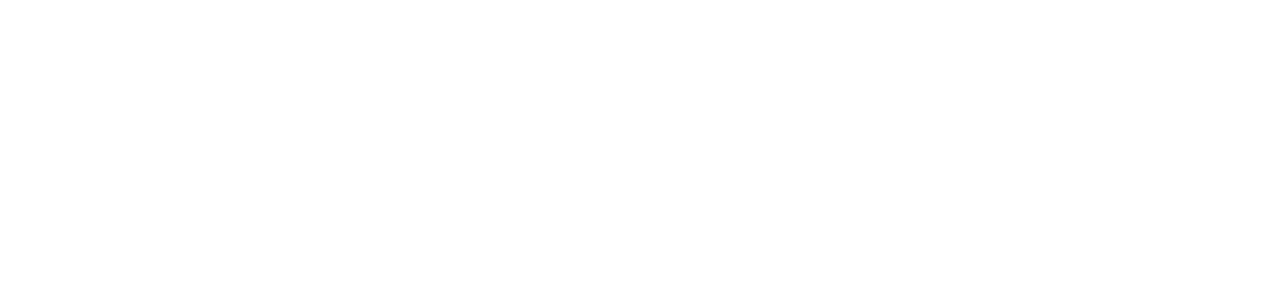
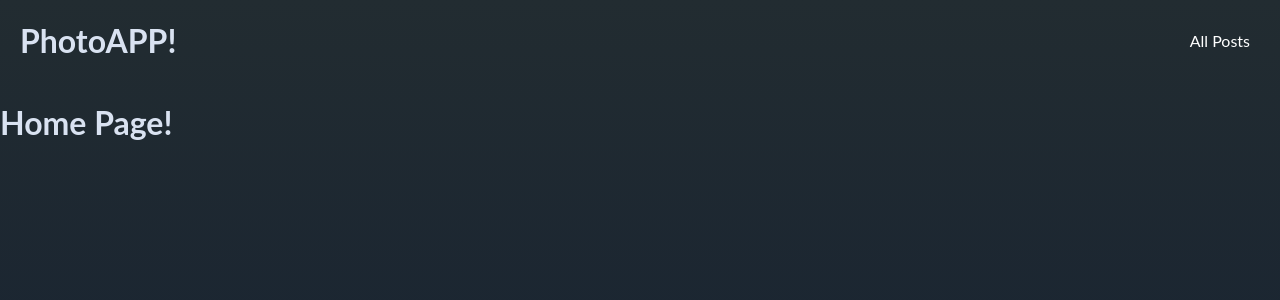
Before and after one commit to alexcortes18/PhotoApp, a React (Vite) app: page / in a window 1280 px wide. Shown: the top 300 px of the page. Built offline with nearby package versions, Linux system fonts and the light colour scheme.

Commit message:
first steps

```diff
--- a/package.json
+++ b/package.json
@@ -10,8 +10,10 @@
     "preview": "vite preview"
   },
   "dependencies": {
+    "@tanstack/react-query": "^5.61.3",
     "react": "^18.3.1",
-    "react-dom": "^18.3.1"
+    "react-dom": "^18.3.1",
+    "react-router-dom": "^7.0.1"
   },
   "devDependencies": {
     "@eslint/js": "^9.13.0",
--- a/src/App.jsx
+++ b/src/App.jsx
@@ -1,4 +1,30 @@
+import { RouterProvider, createBrowserRouter } from 'react-router-dom'
+
+import Home from './pages/Home'
+import Error from './pages/Error'
+import Posts from './pages/Posts'
+import RootLayout from './pages/RootLayout'
+
+const router = createBrowserRouter([
+    {
+        path:'/',
+        element: <RootLayout/>,
+        errorElement: <Error/>,
+        children: [
+            {
+                path:'/',
+                element: <Home/>
+            },
+            {
+                path:'/posts',
+                element: <Posts/>
+            }
+        ]
+    },
+]);
+
 function App() {
+    return <RouterProvider router={router}></RouterProvider>
 }
 
-export default App
+export default App;
--- /dev/null
+++ b/src/components/Header.jsx
@@ -0,0 +1,10 @@
+export default function Header({ children }) {
+    return (
+        <div className="header-container">
+            <h1>PhotoAPP!</h1>
+            <nav className="header-children">
+                {children}
+            </nav>
+        </div>
+    );
+}
--- a/src/index.css
+++ b/src/index.css
@@ -0,0 +1,28 @@
+* {
+    box-sizing: border-box;
+}
+
+body {
+    margin: 0;
+    font-family: 'Lato', serif;
+    background: linear-gradient(#222c31, #111d32);
+    color: #d9e2f1;
+    min-height: 100vh;
+}
+
+.header-container{
+    display: flex;
+    /* flex-direction: row; row is already default */
+    justify-content: space-between;
+    align-items: center;
+    padding: 0 20px;
+}
+.header-children{
+    margin-right: 10px;
+    display: flex;
+    gap: 15px;
+}
+.nav-item{
+    text-decoration: None;
+    color: white;
+}
--- /dev/null
+++ b/src/pages/Error.jsx
@@ -0,0 +1,5 @@
+export default function ErrorPage(){
+    return (
+        <h1>Error Page!</h1>
+    )
+}
--- /dev/null
+++ b/src/pages/Home.jsx
@@ -0,0 +1,15 @@
+import { Link, Outlet } from "react-router-dom"
+import Header from "../components/Header"
+
+export default function Home() {
+    return (
+        <>
+            <Header>
+                <Link to='/posts' className="nav-item">
+                    <p>All Posts</p>
+                </Link>
+            </Header>
+            <h1>Home Page!</h1>
+        </>
+    )
+}
--- /dev/null
+++ b/src/pages/Posts.jsx
@@ -0,0 +1,15 @@
+import { Outlet, Link } from "react-router-dom"
+import Header from "../components/Header"
+
+export default function Posts() {
+    return (
+        <>
+            <Header>
+                <Link to='/' className="nav-item">
+                    <p>Home</p>
+                </Link>
+            </Header>
+            <h1>Posts!</h1>
+        </>
+    )
+}
--- /dev/null
+++ b/src/pages/RootLayout.jsx
@@ -0,0 +1,7 @@
+import { Outlet } from "react-router-dom";
+
+export default function RootLayout(){
+    return(
+        <Outlet/>
+    );
+}
--- /dev/null
+++ b/src/util/images.json
@@ -0,0 +1,6 @@
+[
+    {
+      "path": "buzzing-city.jpg",
+      "caption": "People walking through a city buzzing with life at night."
+    }
+  ]
```
Also changed, not shown: src/components/PostItem.jsx (added, +11 -0 lines), 1 other file (tests, documents, lock files or other folders).
